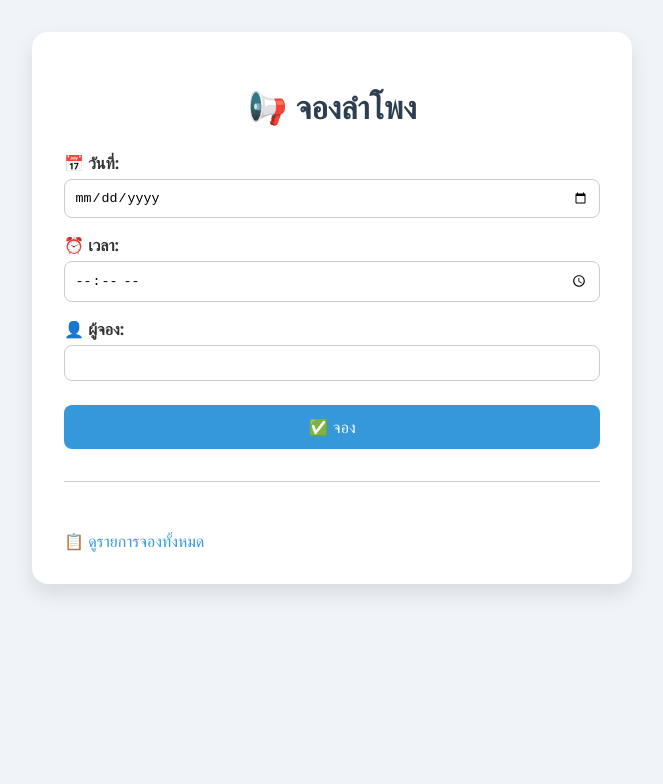
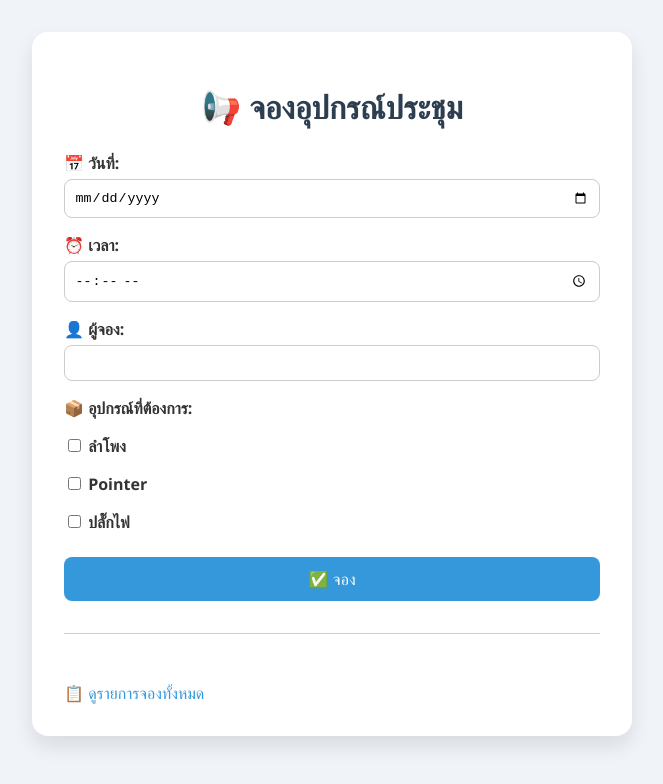
Before and after one commit to NickLP-RMT/speaker-booking-app, a plain HTML site: page index.html in a window 1280 px wide. Shown: the whole page, without its empty margins (308-971 px from the left). Drawn offline with Linux system fonts and the light colour scheme.

Commit message:
Update index.html

```diff
--- a/index.html
+++ b/index.html
@@ -3,12 +3,12 @@
 <head>
   <meta charset="UTF-8" />
   <meta name="viewport" content="width=device-width, initial-scale=1.0"/>
-  <title>ระบบจองลำโพงออนไลน์</title>
+  <title>ระบบจองอุปกรณ์ประชุม</title>
   <link rel="stylesheet" href="style.css" />
 </head>
 <body>
   <div class="container">
-    <h1>📢 จองลำโพง</h1>
+    <h1>📢 จองอุปกรณ์ประชุม</h1>
     <form id="booking-form">
       <label for="date">📅 วันที่:</label>
       <input type="date" id="date" name="date" required />
@@ -18,6 +18,13 @@
 
       <label for="name">👤 ผู้จอง:</label>
       <input type="text" id="name" name="name" required />
+
+      <label>📦 อุปกรณ์ที่ต้องการ:</label>
+      <div class="checkbox-group">
+        <label><input type="checkbox" name="items" value="ลำโพง" /> ลำโพง</label>
+        <label><input type="checkbox" name="items" value="Pointer" /> Pointer</label>
+        <label><input type="checkbox" name="items" value="ปลั๊กไฟ" /> ปลั๊กไฟ</label>
+      </div>
 
       <button type="submit">✅ จอง</button>
     </form>
```
